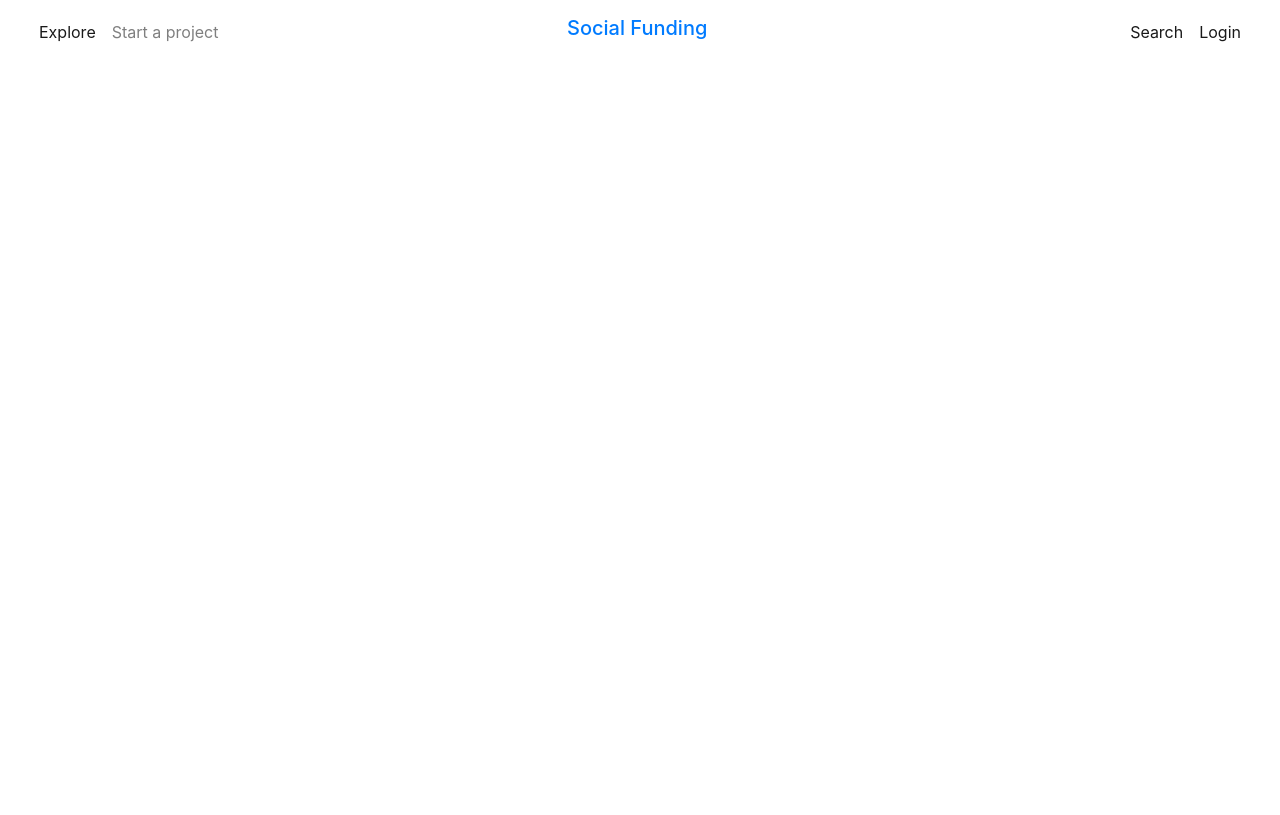
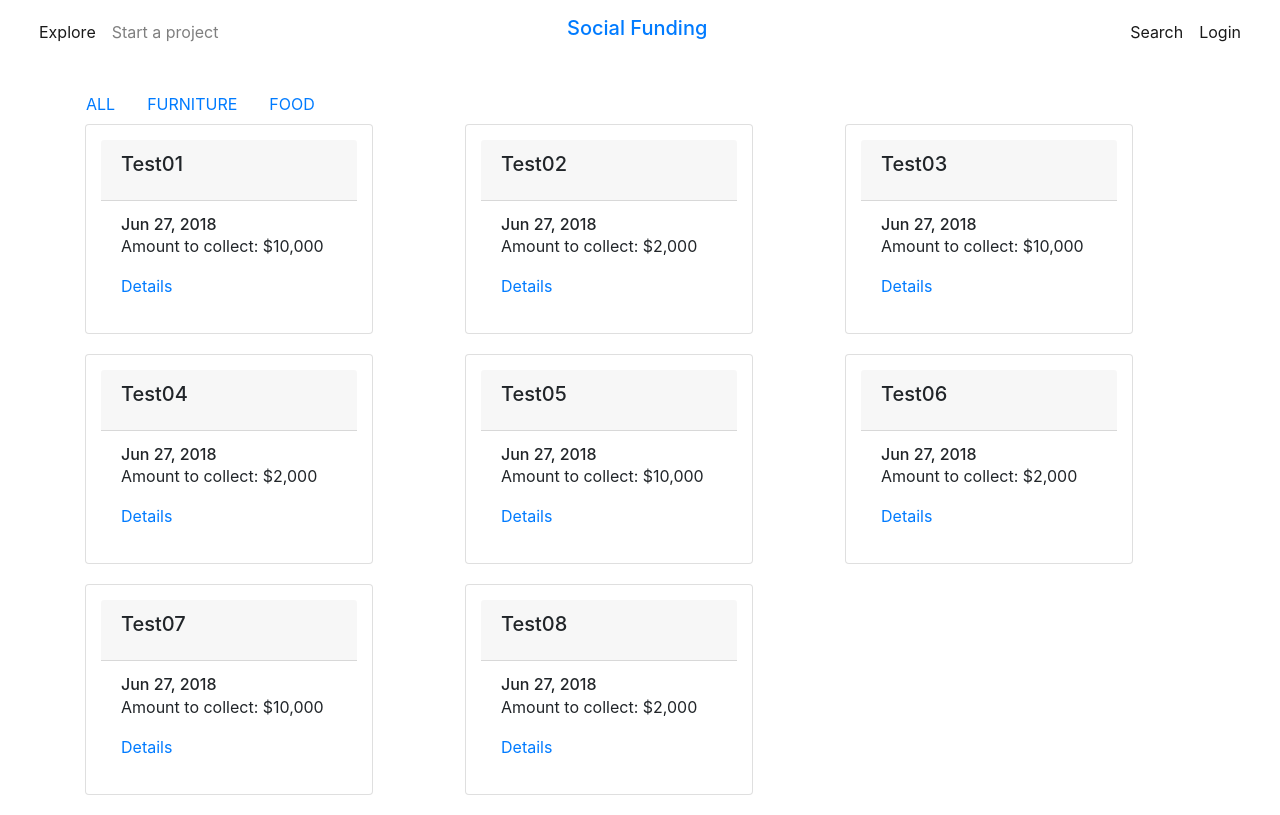
Before and after one commit to NivDolev/social-funds, an Angular app: page /projects/explore/all in a window 1280 px wide. Before the commit this address led to /. Built offline with nearby package versions, Linux system fonts and the light colour scheme.

Commit message:
changes project list filter to selected category

```diff
--- a/src/app/navigation/navigation.component.html
+++ b/src/app/navigation/navigation.component.html
@@ -8,7 +8,7 @@
       <div class="col-5">
           <ul class="navbar-nav mr-auto">
               <li class="nav-item active">
-                <a class="nav-link" routerLink="projects/explore">Explore<span class="sr-only">(current)</span></a>
+                <a class="nav-link" routerLink="projects/explore/all">Explore<span class="sr-only">(current)</span></a>
               </li>
               <li>
                 <a class="nav-link" routerLink="projects/new">Start a project</a>
--- a/src/app/projects/projects-list/projects-list.component.html
+++ b/src/app/projects/projects-list/projects-list.component.html
@@ -2,7 +2,7 @@
   <div class="row">
     <nav class="nav nav-pills nav-fill">
       <li class="nav-item" *ngFor="let category of uniqueCategories">
-        <a class="nav-link" (click)="onFiltterProjectList(category)" routerLink="/projects">{{category | uppercase}}</a>
+        <a class="nav-link" (click)="onFiltterProjectList(category)" routerLink="/projects/explore/{{category}}">{{category | uppercase}}</a>
       </li>
     </nav>
   </div>
--- a/src/app/router/app-router.module.ts
+++ b/src/app/router/app-router.module.ts
@@ -1,5 +1,3 @@
-import { AuthGuard } from './../services/auth-guard.service';
-import { ProjectErrorComponent } from './../projects/project-error/project-error.component';
 import { ProjectEditComponent } from './../projects/project-edit/project-edit.component';
 import { HomeComponent } from './../home/home.component';
 import { ProjectsListComponent } from './../projects/projects-list/projects-list.component';
@@ -12,6 +10,7 @@ const routes: Routes = [
     { path: '', redirectTo: 'index', pathMatch: 'full' },
     { path: 'index', component: HomeComponent },
     { path: 'login', component: UserLoginComponent },
+    { path: 'projects/explore/:category', component: ProjectsListComponent},
     { path: 'projects/explore', component: ProjectsListComponent},
     { path: 'projects/new', component: ProjectEditComponent },
     { path: 'projects/:id', component: ProjectEditComponent },
```
